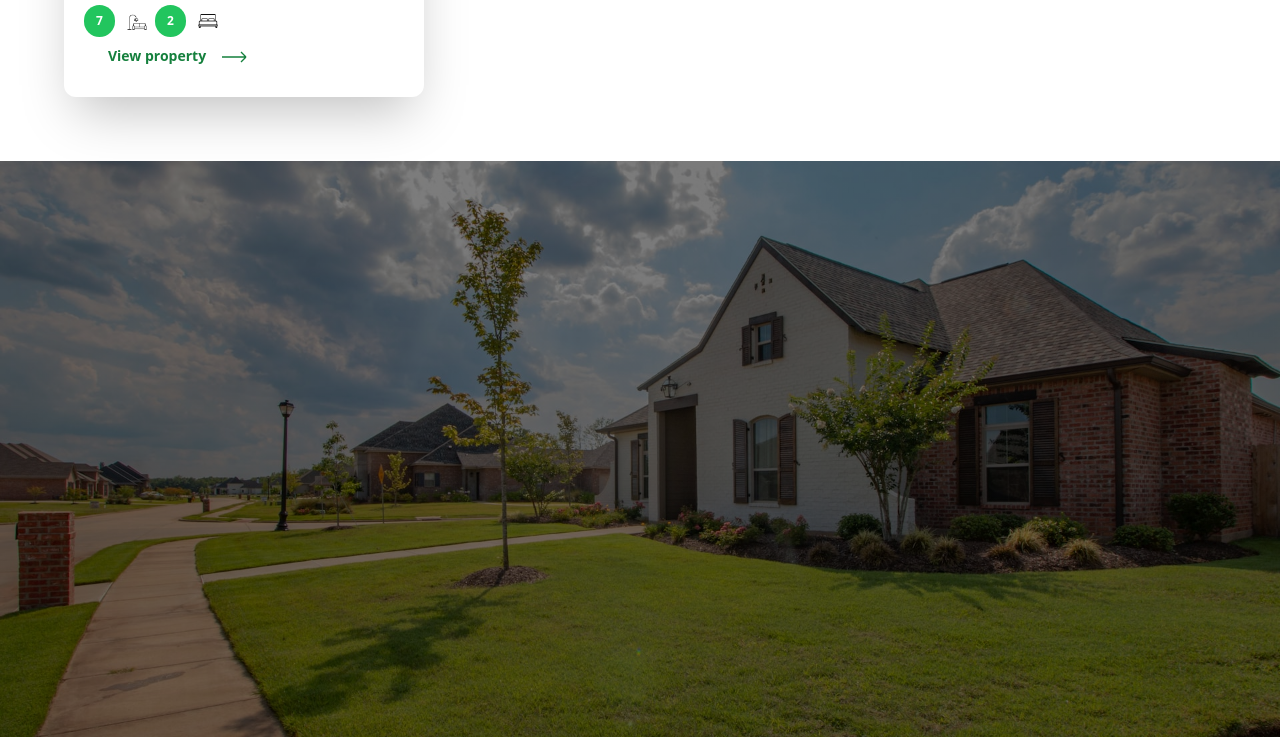
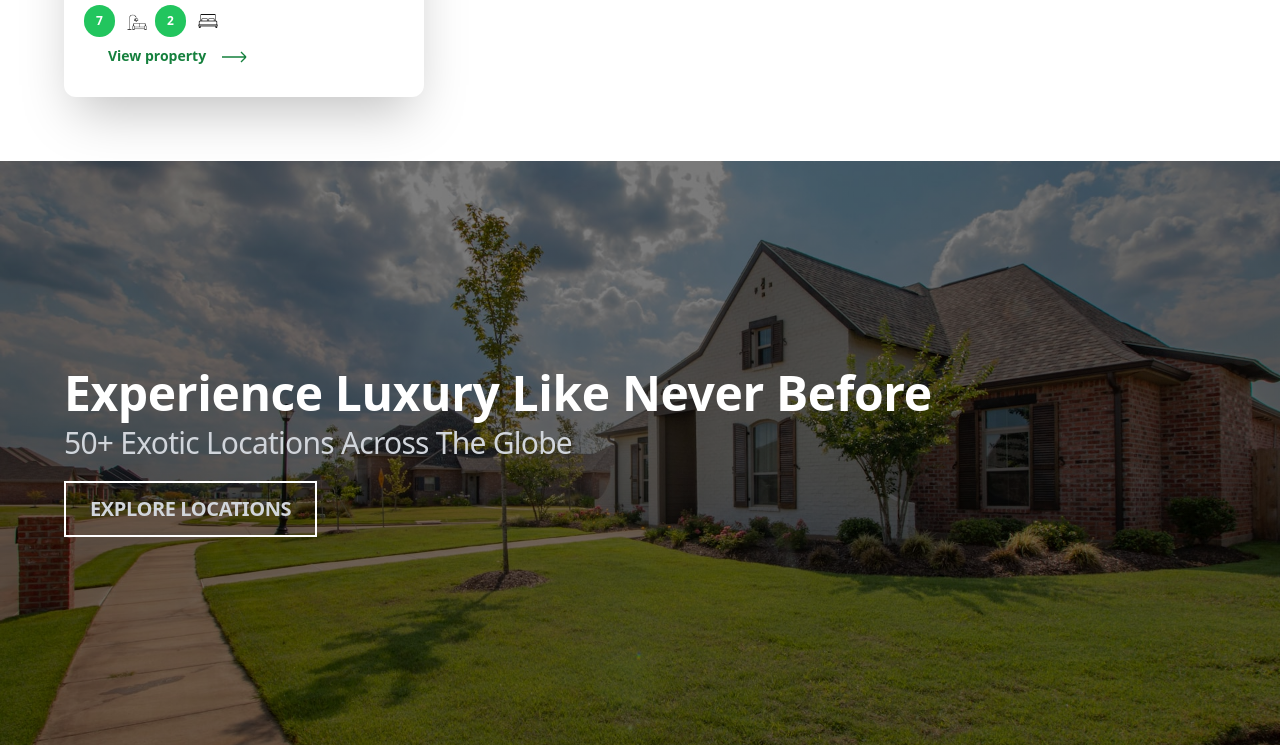
Before and after one commit to amangouste225/new-repo, a website: page public/index.html in a window 1280 px wide. Shown: the part 1673-2418 px from the top of the page. Drawn offline with Linux system fonts and the light colour scheme.

Commit message:
creating banner

```diff
--- a/public/index.html
+++ b/public/index.html
@@ -202,8 +202,12 @@
 
         <!-- BANNER START-->
 
-        <div class="min-h-fit py-72 bg-cover bg-center" style="background-image: linear-gradient(rgba(0,0,0,0.5), rgba(0,0,0,0.5)), url('./images/property/banner.jpg');">
-
+        <div class="min-h-fit py-52 bg-cover bg-center" style="background-image: linear-gradient(rgba(0,0,0,0.5), rgba(0,0,0,0.5)), url('./images/property/banner.jpg');">
+            <div class="mx-auto px-5 md:px-16 tracking-tight capitalize">
+                <h2 class=" md:text-4xl lg:text-5xl text-3xl text-white font-bold">Experience luxury like never before</h2>
+                <p class="text-gray-300 text-xl md:text-3xl mt-2 tracking-tight font-medium">50+ Exotic locations across the globe</p>
+                <a href="#" class="inline-block border-white border-2  text-gray-300 md:text-md text-xs lg:text-xl font-semibold uppercase px-6 py-3 mt-5 bg-transparent hover:bg-green-400 hover:border-none hover:text-gray-600 transition ease-in-out duration-500">explore locations</a>
+            </div>
         </div>
         <!-- BANNER END-->
     </div>
```
Also changed, not shown: public/style.css.
